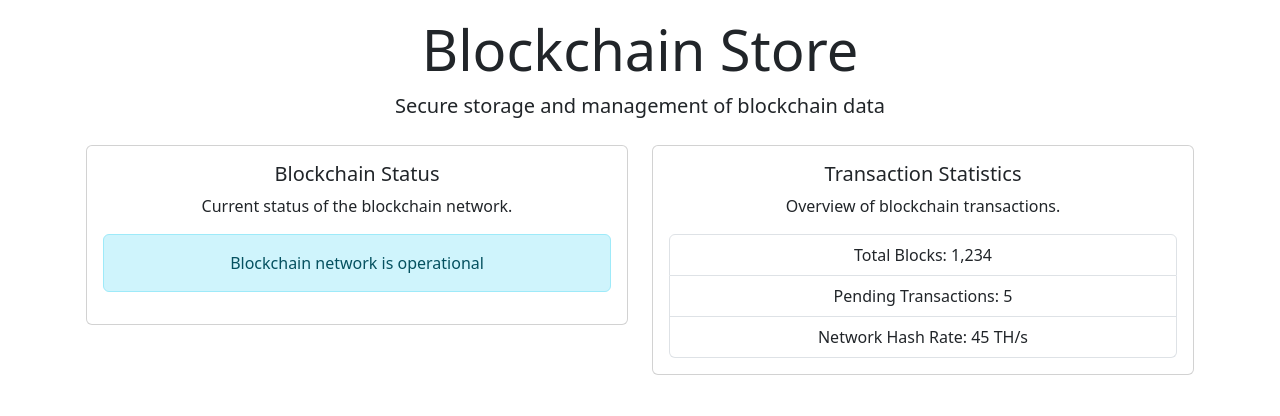
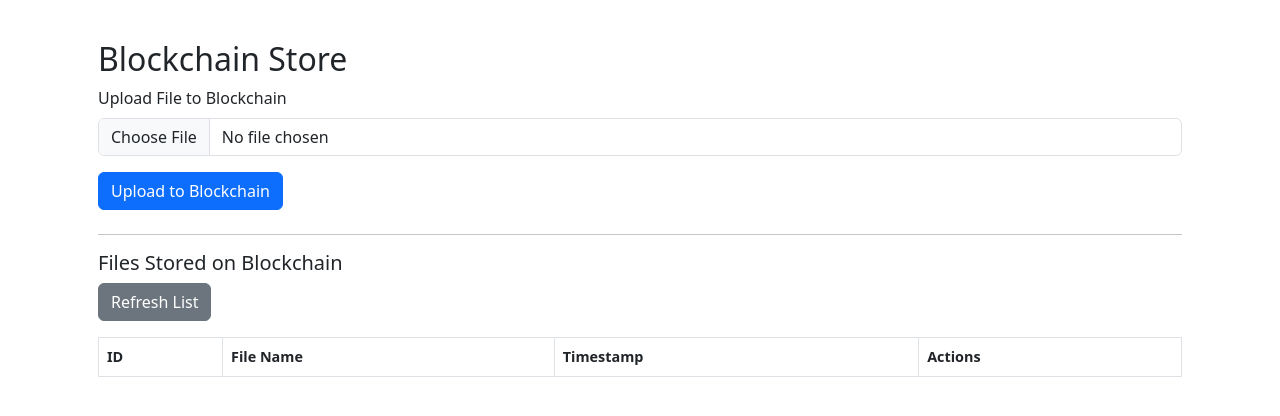
Before and after one commit to Dhananjayadizz/eagle-eye-app, a Flask app: page /section3 in a window 1280 px wide. Shown: the part 56-472 px from the top of the page. Run offline with Flask 3, Linux system fonts and the light colour scheme; lists and menus that the app fills with data are empty; parts of the project's set-up code (start-up, migrations or seed data) failed here and were passed over; some libraries are stand-ins or nearby versions.

Commit message:
gitignore and blockchain updated

```diff
--- a/app/templates/blockchain_store.html
+++ b/app/templates/blockchain_store.html
@@ -3,36 +3,90 @@
 {% block title %}Blockchain Store{% endblock %}
 
 {% block content %}
-<div class="text-center">
-    <h1 class="display-4">Blockchain Store</h1>
-    <p class="lead">Secure storage and management of blockchain data</p>
-    <div class="mt-4">
-        <div class="row">
-            <div class="col-md-6">
-                <div class="card mb-4">
-                    <div class="card-body">
-                        <h5 class="card-title">Blockchain Status</h5>
-                        <p class="card-text">Current status of the blockchain network.</p>
-                        <div class="alert alert-info">
-                            Blockchain network is operational
-                        </div>
-                    </div>
-                </div>
-            </div>
-            <div class="col-md-6">
-                <div class="card mb-4">
-                    <div class="card-body">
-                        <h5 class="card-title">Transaction Statistics</h5>
-                        <p class="card-text">Overview of blockchain transactions.</p>
-                        <ul class="list-group">
-                            <li class="list-group-item">Total Blocks: 1,234</li>
-                            <li class="list-group-item">Pending Transactions: 5</li>
-                            <li class="list-group-item">Network Hash Rate: 45 TH/s</li>
-                        </ul>
-                    </div>
-                </div>
-            </div>
-        </div>
+<div class="container mt-4">
+    <h2>Blockchain Store</h2>
+    <div class="mb-3">
+        <label for="blockchain-file-input" class="form-label">Upload File to Blockchain</label>
+        <input class="form-control" type="file" id="blockchain-file-input">
     </div>
+    <button class="btn btn-primary mb-2" id="blockchain-upload-button">Upload to Blockchain</button>
+    <div id="blockchain-upload-status" class="text-muted mb-3"></div>
+    <hr>
+    <h5>Files Stored on Blockchain</h5>
+    <button class="btn btn-secondary mb-2" id="blockchain-refresh-button">Refresh List</button>
+    <div id="blockchain-list-status" class="text-muted mb-2"></div>
+    <table class="table table-bordered">
+        <thead>
+            <tr>
+                <th>ID</th>
+                <th>File Name</th>
+                <th>Timestamp</th>
+                <th>Actions</th>
+            </tr>
+        </thead>
+        <tbody id="blockchain-files-table">
+            <!-- Populated by JS -->
+        </tbody>
+    </table>
 </div>
 {% endblock %}
+
+{% block scripts %}
+<script>
+document.getElementById("blockchain-upload-button").addEventListener("click", async () => {
+    const input = document.getElementById("blockchain-file-input");
+    const file = input.files[0];
+    if (!file) return alert("Please select a file");
+
+    const formData = new FormData();
+    formData.append("file", file);
+
+    const statusDiv = document.getElementById("blockchain-upload-status");
+    statusDiv.innerText = "Uploading...";
+
+    try {
+        const res = await fetch("/blockchain/store", {
+            method: "POST",
+            body: formData
+        });
+
+        const result = await res.json();
+        statusDiv.innerText = result.message || result.error;
+
+        // Refresh list
+        document.getElementById("blockchain-refresh-button").click();
+    } catch (err) {
+        statusDiv.innerText = "Upload failed: " + err.message;
+    }
+});
+
+document.getElementById("blockchain-refresh-button").addEventListener("click", async () => {
+    const table = document.getElementById("blockchain-files-table");
+    const statusDiv = document.getElementById("blockchain-list-status");
+    statusDiv.innerText = "Refreshing...";
+    table.innerHTML = "";
+
+    try {
+        const res = await fetch("/blockchain/list");
+        const data = await res.json();
+        if (!data.files.length) {
+            statusDiv.innerText = "No files stored.";
+            return;
+        }
+
+        for (let file of data.files) {
+            const row = `<tr>
+                <td>${file.id}</td>
+                <td>${file.file_name}</td>
+                <td>${new Date(file.timestamp).toLocaleString()}</td>
+                <td><a href="/blockchain/retrieve/${file.id}" class="btn btn-sm btn-primary">Download</a></td>
+            </tr>`;
+            table.innerHTML += row;
+        }
+        statusDiv.innerText = "✅ Refreshed.";
+    } catch (err) {
+        statusDiv.innerText = "Error fetching files: " + err.message;
+    }
+});
+</script>
+{% endblock %}
```
Also changed, not shown: app/routes/blockchain.py (+245 -60 lines), 2 other files.
